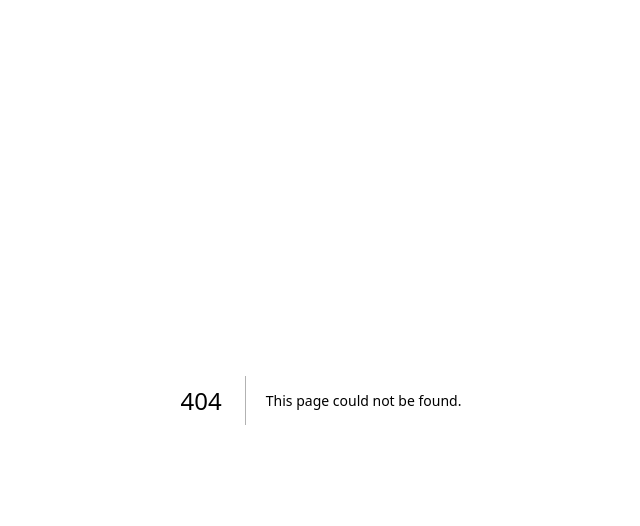
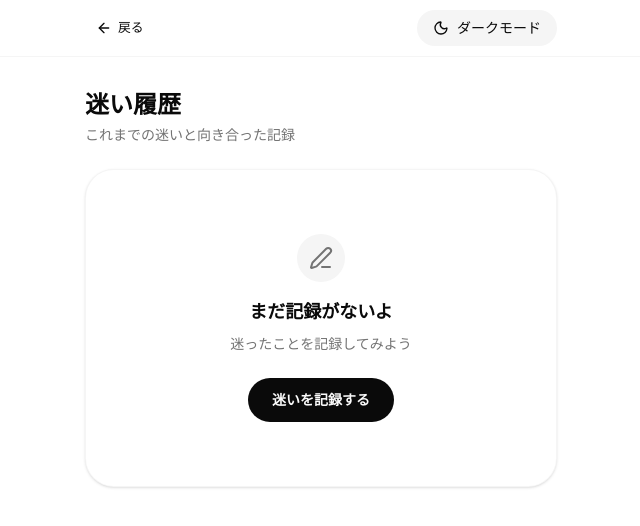
Before and after one commit to maplefukku/mayolog, a Next.js app: page /history in a window 1280 px wide. Before the commit this address had no page. Shown: the top 526 px of the page, without its empty margins (319-959 px from the left). Built offline with nearby package versions, Linux system fonts and the light colour scheme.

Commit message:
feat: add dilemma history timeline
- Add /api/logs endpoint for fetching dilemma logs
- Add /history page with card-style timeline display
- Add progress bar showing 'N more needed for analysis'
- Add Clock icon to header for history navigation
- Add localStorage-based dilemma store

```diff
--- /dev/null
+++ b/src/app/api/logs/route.ts
@@ -0,0 +1,11 @@
+import { NextResponse } from "next/server";
+
+// Supabase認証が未実装のため、このエンドポイントは
+// クライアント側のlocalStorageと連携する設計。
+// 将来的にSupabaseのdilemmasテーブルから取得するように置き換え可能。
+
+export async function GET() {
+  // 認証・DB未接続のため空配列を返す
+  // クライアント側でlocalStorageから取得してフォールバック
+  return NextResponse.json({ dilemmas: [] });
+}
--- /dev/null
+++ b/src/app/history/page.tsx
@@ -0,0 +1,162 @@
+"use client";
+
+import { useState, useEffect } from "react";
+import Link from "next/link";
+import { ArrowLeft, Clock, PenLine } from "lucide-react";
+import { motion } from "framer-motion";
+import { AppShell, StickyHeader } from "@/components/app-shell";
+import { ThemeToggle } from "@/components/theme-toggle";
+import {
+  FadeInUp,
+  MotionSection,
+  fadeInUp,
+  staggerContainer,
+  staggerItem,
+} from "@/components/motion";
+import { Button } from "@/components/ui/button";
+import { getDilemmaLogs, type DilemmaLog } from "@/lib/dilemma-store";
+
+const ANALYSIS_THRESHOLD = 5;
+
+function formatDate(iso: string): string {
+  const d = new Date(iso);
+  const year = d.getFullYear();
+  const month = String(d.getMonth() + 1).padStart(2, "0");
+  const day = String(d.getDate()).padStart(2, "0");
+  const hour = String(d.getHours()).padStart(2, "0");
+  const min = String(d.getMinutes()).padStart(2, "0");
+  return `${year}/${month}/${day} ${hour}:${min}`;
+}
+
+function ProgressSection({ count }: { count: number }) {
+  const remaining = Math.max(0, ANALYSIS_THRESHOLD - count);
+  const ratio = Math.min(count / ANALYSIS_THRESHOLD, 1);
+
+  if (remaining === 0) return null;
+
+  return (
+    <FadeInUp {...fadeInUp} transition={{ ...fadeInUp.transition, delay: 0.1 }}>
+      <div className="rounded-2xl border border-border/50 bg-card p-5 shadow-sm">
+        <p className="text-sm font-medium">
+          あと{remaining}件で分析可能
+        </p>
+        <div className="mt-3 h-2 w-full overflow-hidden rounded-full bg-muted">
+          <motion.div
+            className="h-full rounded-full bg-foreground"
+            initial={{ width: 0 }}
+            animate={{ width: `${ratio * 100}%` }}
+            transition={{ duration: 0.6, ease: [0.25, 0.46, 0.45, 0.94] }}
+          />
+        </div>
+        <p className="mt-2 text-right text-xs text-muted-foreground">
+          {count}/{ANALYSIS_THRESHOLD}
+        </p>
+      </div>
+    </FadeInUp>
+  );
+}
+
+function EmptyState() {
+  return (
+    <FadeInUp {...fadeInUp}>
+      <div className="flex flex-col items-center rounded-2xl border border-border/50 bg-card px-6 py-16 text-center shadow-sm">
+        <div className="mb-4 flex size-12 items-center justify-center rounded-2xl bg-secondary">
+          <PenLine className="size-6 text-muted-foreground" />
+        </div>
+        <h2 className="text-lg font-semibold">まだ記録がないよ</h2>
+        <p className="mt-2 text-sm text-muted-foreground">
+          迷ったことを記録してみよう
+        </p>
+        <Link href="/input" className="mt-6">
+          <motion.span
+            whileHover={{ scale: 1.02 }}
+            whileTap={{ scale: 0.98 }}
+            className="inline-flex h-11 items-center rounded-full bg-primary px-6 text-sm font-semibold text-primary-foreground transition-colors hover:bg-primary/90"
+          >
+            迷いを記録する
+          </motion.span>
+        </Link>
+      </div>
+    </FadeInUp>
+  );
+}
+
+function DilemmaCard({ log }: { log: DilemmaLog }) {
+  return (
+    <motion.div
+      {...staggerItem}
+      className="rounded-2xl border border-border/50 bg-card p-5 shadow-sm"
+    >
+      <p className="flex items-center gap-1.5 text-xs text-muted-foreground">
+        <Clock className="size-3" />
+        {formatDate(log.createdAt)}
+      </p>
+      <p className="mt-3 text-base font-medium">
+        「{log.content}」
+      </p>
+      {log.answer && (
+        <p className="mt-2 text-sm text-muted-foreground">
+          回答: {log.answer}
+        </p>
+      )}
+    </motion.div>
+  );
+}
+
+export default function HistoryPage() {
+  const [logs, setLogs] = useState<DilemmaLog[]>([]);
+  const [loaded, setLoaded] = useState(false);
+
+  useEffect(() => {
+    setLogs(getDilemmaLogs());
+    setLoaded(true);
+  }, []);
+
+  if (!loaded) {
+    return (
+      <div className="flex min-h-full flex-col items-center justify-center">
+        <p className="text-muted-foreground">読み込み中...</p>
+      </div>
+    );
+  }
+
+  return (
+    <div className="flex min-h-full flex-col">
+      <StickyHeader>
+        <Link href="/">
+          <Button variant="ghost" size="sm" className="gap-1.5">
+            <ArrowLeft className="size-4" />
+            戻る
+          </Button>
+        </Link>
+        <ThemeToggle />
+      </StickyHeader>
+
+      <main className="flex flex-1 flex-col py-8">
+        <AppShell>
+          <FadeInUp {...fadeInUp}>
+            <h1 className="text-2xl font-semibold">迷い履歴</h1>
+            <p className="mt-1 text-sm text-muted-foreground">
+              これまでの迷いと向き合った記録
+            </p>
+          </FadeInUp>
+
+          <div className="mt-6 space-y-4">
+            {logs.length === 0 ? (
+              <EmptyState />
+            ) : (
+              <>
+                <ProgressSection count={logs.length} />
+                <MotionSection {...staggerContainer} className="space-y-3">
+                  {logs.map((log) => (
+                    <DilemmaCard key={log.id} log={log} />
+                  ))}
+                </MotionSection>
+              </>
+            )}
+          </div>
+        </AppShell>
+      </main>
+    </div>
+  );
+}
--- a/src/app/layout.tsx
+++ b/src/app/layout.tsx
@@ -1,5 +1,6 @@
 import type { Metadata } from "next";
 import { Inter, Noto_Sans_JP } from "next/font/google";
+import { Analytics } from "@vercel/analytics/react";
 import { ThemeProvider } from "@/components/theme-provider";
 import "./globals.css";
 
@@ -33,6 +34,7 @@ export default function RootLayout({
     >
       <body className="min-h-full flex flex-col">
         <ThemeProvider>{children}</ThemeProvider>
+        <Analytics />
       </body>
     </html>
   );
--- a/src/app/page.tsx
+++ b/src/app/page.tsx
@@ -2,7 +2,7 @@
 
 import Link from "next/link";
 import { motion } from "framer-motion";
-import { Zap, MessageCircle, Compass } from "lucide-react";
+import { Zap, MessageCircle, Compass, Clock } from "lucide-react";
 import { AppShell, StickyHeader } from "@/components/app-shell";
 import { ThemeToggle } from "@/components/theme-toggle";
 import {
@@ -38,7 +38,16 @@ export default function Home() {
         <span className="text-base font-semibold tracking-tight">
           MayoLog
         </span>
-        <ThemeToggle />
+        <div className="flex items-center gap-2">
+          <Link
+            href="/history"
+            aria-label="迷い履歴"
+            className="inline-flex size-9 items-center justify-center rounded-full text-muted-foreground transition-colors hover:bg-accent hover:text-foreground"
+          >
+            <Clock className="size-4" />
+          </Link>
+          <ThemeToggle />
+        </div>
       </StickyHeader>
 
       <main className="flex flex-1 flex-col">
--- a/src/app/result/page.tsx
+++ b/src/app/result/page.tsx
@@ -1,13 +1,14 @@
 "use client";
 
-import { useState, useEffect, Suspense } from "react";
+import { useState, useEffect, useCallback, Suspense } from "react";
 import Link from "next/link";
 import { useSearchParams } from "next/navigation";
-import { ArrowLeft, BookmarkPlus, Loader2, Share2 } from "lucide-react";
+import { ArrowLeft, BookmarkPlus, Check, Clock, Loader2, Share2 } from "lucide-react";
 import { motion } from "framer-motion";
 import { AppShell, StickyHeader } from "@/components/app-shell";
 import { FadeInUp, fadeInUp } from "@/components/motion";
 import { Button } from "@/components/ui/button";
+import { addDilemmaLog } from "@/lib/dilemma-store";
 
 interface AxisEntry {
   label: string;
@@ -45,6 +46,42 @@ function ResultContent() {
   const [axes, setAxes] = useState<AxisEntry[]>([]);
   const [loading, setLoading] = useState(true);
   const [error, setError] = useState<string | null>(null);
+  const [saved, setSaved] = useState(false);
+  const [copied, setCopied] = useState(false);
+
+  const handleShare = useCallback(async () => {
+    const shareText = `私の判断パターン: 「${axes[0]?.label || "分析中"}」\n#MayoLog`;
+
+    if (navigator.share) {
+      try {
+        await navigator.share({
+          title: "MayoLog - 判断パターン",
+          text: shareText,
+          url: window.location.origin,
+        });
+      } catch {
+        // ユーザーがキャンセルした場合は何もしない
+      }
+    } else {
+      await navigator.clipboard.writeText(shareText);
+      setCopied(true);
+      setTimeout(() => setCopied(false), 2000);
+    }
+  }, [axes]);
+
+  // 迷いログをlocalStorageに保存
+  useEffect(() => {
+    if (saved) return;
+    let answer = "";
+    if (answersParam) {
+      try {
+        const followups = JSON.parse(decodeURIComponent(answersParam)) as { question: string; answer: string }[];
+        answer = followups[0]?.answer || "";
+      } catch { /* ignore */ }
+    }
+    addDilemmaLog(input, answer);
+    setSaved(true);
+  }, [input, answersParam, saved]);
 
   useEffect(() => {
     let cancelled = false;
@@ -110,10 +147,13 @@ function ResultContent() {
             もう一度
           </Button>
         </Link>
-        <Button variant="ghost" size="sm" className="gap-1.5">
-          <BookmarkPlus className="size-4" />
-          履歴に追加
-        </Button>
+        <Link
+          href="/history"
+          aria-label="迷い履歴"
+          className="inline-flex size-9 items-center justify-center rounded-full text-muted-foreground transition-colors hover:bg-accent hover:text-foreground"
+        >
+          <Clock className="size-4" />
+        </Link>
       </StickyHeader>
 
       <main className="flex flex-1 flex-col py-8">
@@ -215,9 +255,14 @@ function ResultContent() {
                 variant="outline"
                 aria-label="判断パターンをシェアする"
                 className="h-12 w-full rounded-full text-base font-semibold"
+                onClick={handleShare}
               >
-                <Share2 className="size-4" aria-hidden="true" />
-                シェアする
+                {copied ? (
+                  <Check className="size-4" aria-hidden="true" />
+                ) : (
+                  <Share2 className="size-4" aria-hidden="true" />
+                )}
+                {copied ? "コピーしました！" : "シェアする"}
               </Button>
             </div>
           </FadeInUp>
--- /dev/null
+++ b/src/lib/dilemma-store.ts
@@ -0,0 +1,39 @@
+export interface DilemmaLog {
+  id: string;
+  content: string;
+  answer: string;
+  createdAt: string;
+}
+
+const STORAGE_KEY = "mayolog_dilemmas";
+
+function generateId(): string {
+  return `${Date.now()}-${Math.random().toString(36).slice(2, 9)}`;
+}
+
+export function getDilemmaLogs(): DilemmaLog[] {
+  if (typeof window === "undefined") return [];
+  try {
+    const raw = localStorage.getItem(STORAGE_KEY);
+    if (!raw) return [];
+    return JSON.parse(raw) as DilemmaLog[];
+  } catch {
+    return [];
+  }
+}
+
+export function addDilemmaLog(
+  content: string,
+  answer: string,
+): DilemmaLog {
+  const log: DilemmaLog = {
+    id: generateId(),
+    content,
+    answer,
+    createdAt: new Date().toISOString(),
+  };
+  const logs = getDilemmaLogs();
+  logs.unshift(log);
+  localStorage.setItem(STORAGE_KEY, JSON.stringify(logs));
+  return log;
+}
```
